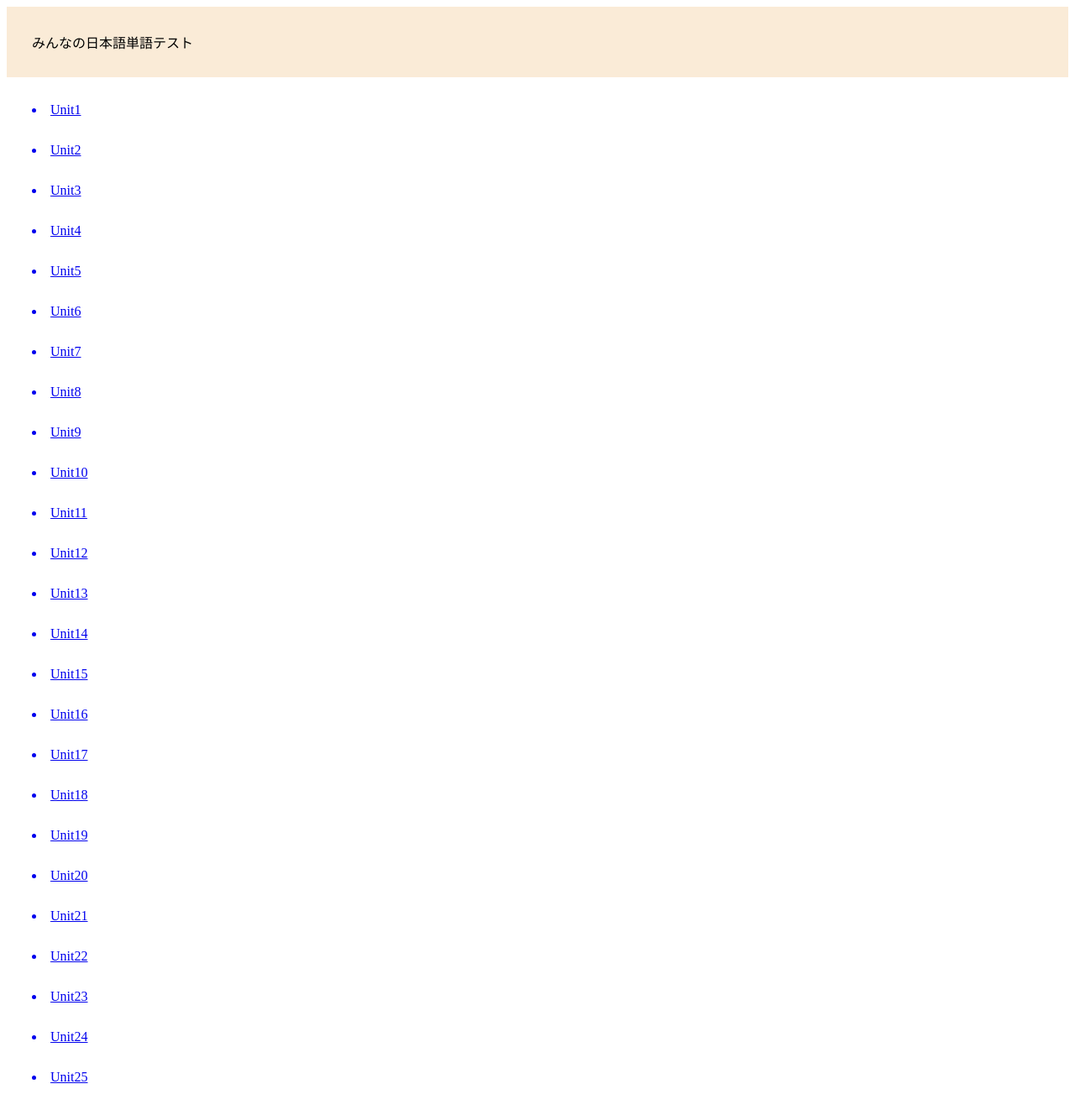
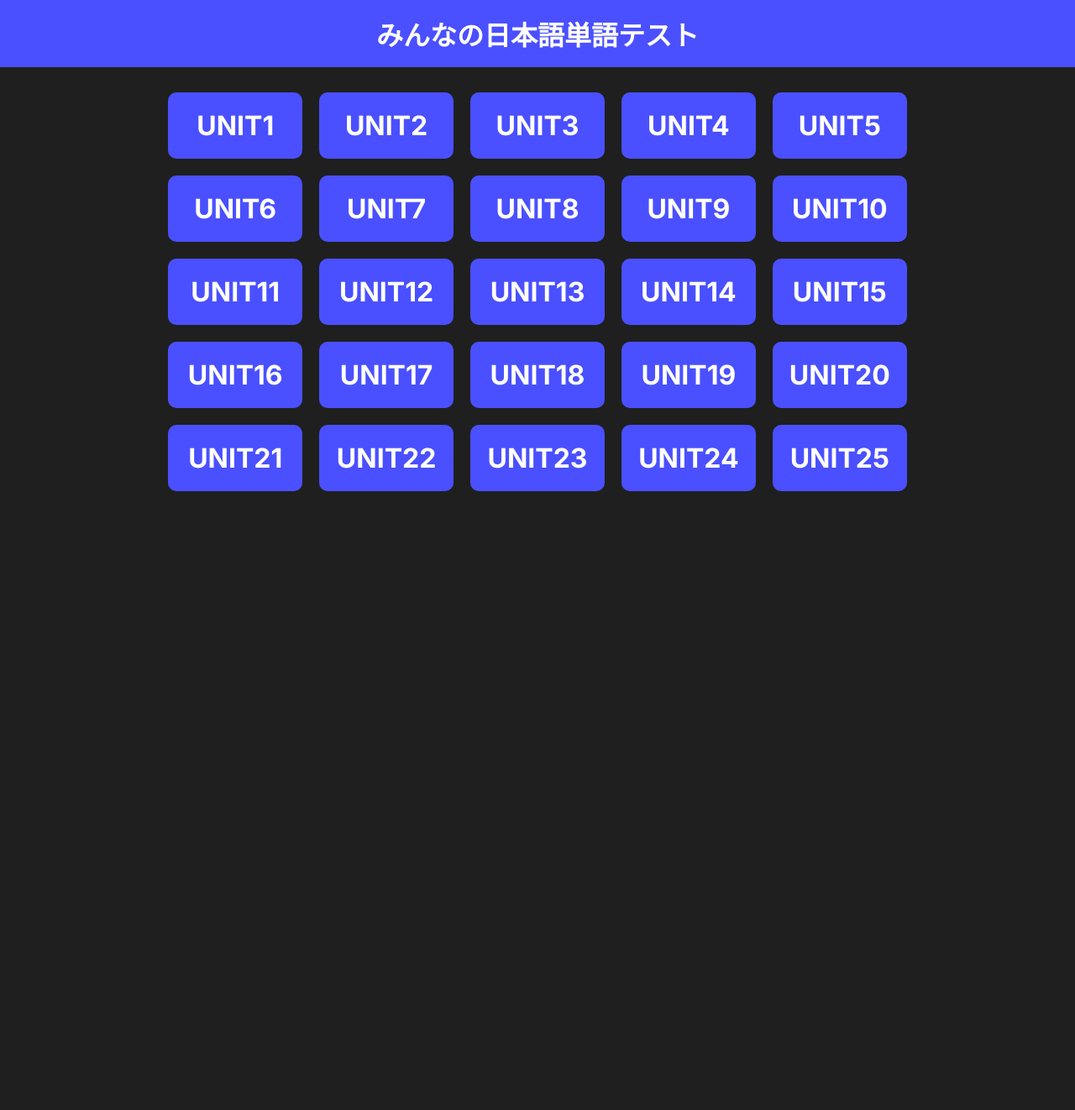
Before and after one commit to Akatsuki-kun123/Word_Test, a Django app: page /unit/ in a window 1280 px wide. Shown: the whole page at 84% size. After the commit the page ends 585 px from the top, so only its background shows below. Run offline with Django 3.2, Linux system fonts and the light colour scheme; data comes from the database, SQL or seed files in the repository.

Commit message:
Added CSS to Home and Unit_list

```diff
--- a/Blog/Home/static/Home/style.css
+++ b/Blog/Home/static/Home/style.css
@@ -1,5 +1,66 @@
-.header{
-    padding: 30px;
-    margin-top: auto;
-    background-color: antiquewhite;
+* {
+    box-sizing: border-box;
+    margin: 0;
+    padding: 0;
+    font-family: 'Inter', sans-serif;
 }
+
+body {
+    background: #1f1f1f;
+    font-size: 1rem;
+}
+
+.header__container {
+    background: #4a50ff;
+    height: 80px;
+    display: flex;
+    justify-content: center;
+    align-items: center;
+}
+
+.title__block {
+    color: white;
+}
+
+.main__container {
+    display: flex;
+    justify-content: center;
+    align-items: center;
+}
+
+.content {
+    color: white;
+    font-size: 2rem;
+    font-weight: 700;
+    margin: 20px;
+    display: flex;
+    flex-direction: column;
+    justify-content: center;
+    align-items: center;
+}
+
+.button {
+    background: #4a50ff;
+    border-radius: 10px;
+    height: 100%;
+    padding: 20px;
+    display: flex;
+    justify-content: center;
+    align-items: center;
+}
+
+.button__container {
+    padding: 10px;
+}
+
+.unit__container {
+    display: grid;
+    grid-template-columns: 1fr 1fr 1fr 1fr 1fr;
+}
+
+a:visited, a:link {
+    color: inherit;
+    text-decoration: none;
+    text-transform: uppercase;
+    font-weight: 700;
+}
--- a/Blog/Home/templates/Home/Unit_list.html
+++ b/Blog/Home/templates/Home/Unit_list.html
@@ -5,11 +5,16 @@ Unit_list
 {% endblock %}
 
 {% block content %}
-    {% if Unit %}
+    <div class="unit__container">
+        {% if Unit %}
         {% for item in Unit %}
-            <a href="{% url 'Ques_page' item.id %}"><li style="margin: 30px">{{ item.unit_text }}</li></a>
+        <div class="button__container">
+            <a href="{% url 'Ques_page' item.id %}"><div class="button">{{ item.unit_text }}</div></a>
+        </div>
         {% endfor %}
-    {% else %}
-        <h3 style="color: red;">No Unit</h3>
-    {% endif %}
+        {% else %}
+            <h3 style="color: red;">No Unit</h3>
+        {% endif %}
+    </div>
+
 {% endblock %}
--- a/Blog/Home/templates/Home/base.html
+++ b/Blog/Home/templates/Home/base.html
@@ -8,13 +8,22 @@
     <meta name="viewport" content="width=device-width, initial-scale=1.0">
     <title>{% block title %}{% endblock %}</title>
     <link rel="stylesheet" href="{% static 'Home/style.css' %}">
+    <link rel="preconnect" href="https://fonts.googleapis.com">
+    <link rel="preconnect" href="https://fonts.gstatic.com" crossorigin>
+    <link href="https://fonts.googleapis.com/css2?family=Inter:wght@400;700&display=swap" rel="stylesheet">
 </head>
 
 <body>
-    <div class="header">
-        みんなの日本語単語テスト
+    <div class="header__container">
+        <div class="title__block">
+            <h1>みんなの日本語単語テスト</h1>
+        </div>
     </div>
-    {% block content %}
-    {% endblock %}
+    <div class="main__container">
+        <div class="content">
+            {% block content %}
+            {% endblock %}
+        </div>
+    </div>
 </body>
 </html>
```
Also changed, not shown: Blog/Home/templates/Home/Home.html (+9 -2 lines).
